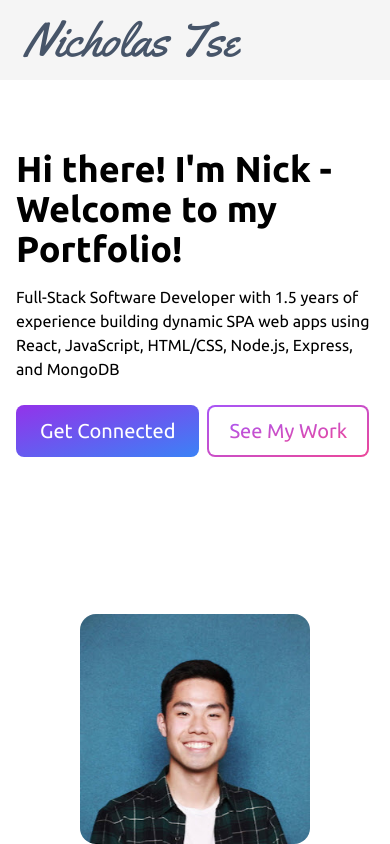
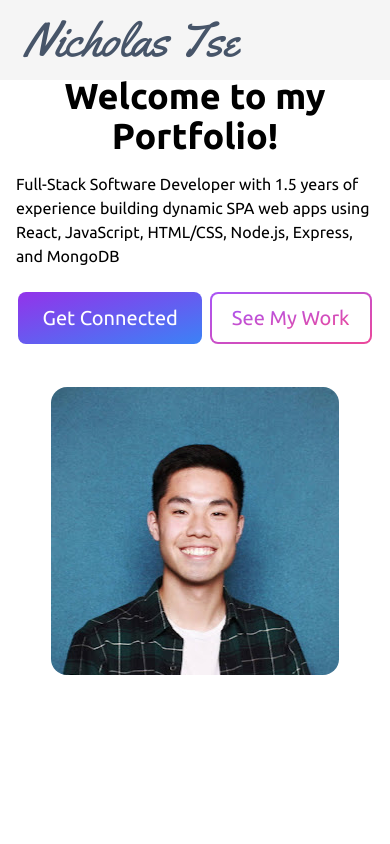
Before and after one commit to n-tse/portfolio-website, a React (Vite) app: page / in a window 390 px wide. Built offline with nearby package versions, Linux system fonts and the light colour scheme; some icons are missing.

Commit message:
update hero section responsiveness

```diff
--- a/src/components/Hero.jsx
+++ b/src/components/Hero.jsx
@@ -4,12 +4,12 @@ import heroImg from "../assets/PSHeadshot.jpg";
 const Hero = () => {
   return (
     <section name="hero" className="h-screen w-full">
-      <div className="max-w-screen-lg mx-auto flex flex-col items-center justify-center h-full px-4 md:flex-row">
-        <div className="flex flex-col justify-center h-full">
-          <h2 className="text-4xl sm:text-6xl font-bold">
+      <div className="max-w-screen-lg mx-auto flex flex-col items-center justify-center h-4/5 px-4 md:flex-row sm:h-5/6 md:h-3/4 md:w-4/5">
+        <div className="flex flex-col justify-center items-center h-full md:items-start">
+          <h2 className="text-4xl text-center md:text-5xl sm:w-3/4 md:text-start md:w-full lg:text-6xl max-w-screen-lg font-bold">
             Hi there! I'm Nick - Welcome to my Portfolio!
           </h2>
-          <p className="py-4 max-w-md">
+          <p className="py-4 max-w-lg">
             Full-Stack Software Developer with 1.5 years of experience building
             dynamic SPA web apps using React, JavaScript, HTML/CSS, Node.js,
             Express, and MongoDB
@@ -32,7 +32,8 @@ const Hero = () => {
           <img
             src={heroImg}
             alt="my professional screenshot"
-            className="rounded-2xl mx-auto w-4/5 md:w-full"
+            // className="rounded-2xl mx-auto w-4/5 md:w-full"
+            className="rounded-2xl mx-auto w-full min-w-fit md:ml-8"
           />
         </div>
       </div>
```
